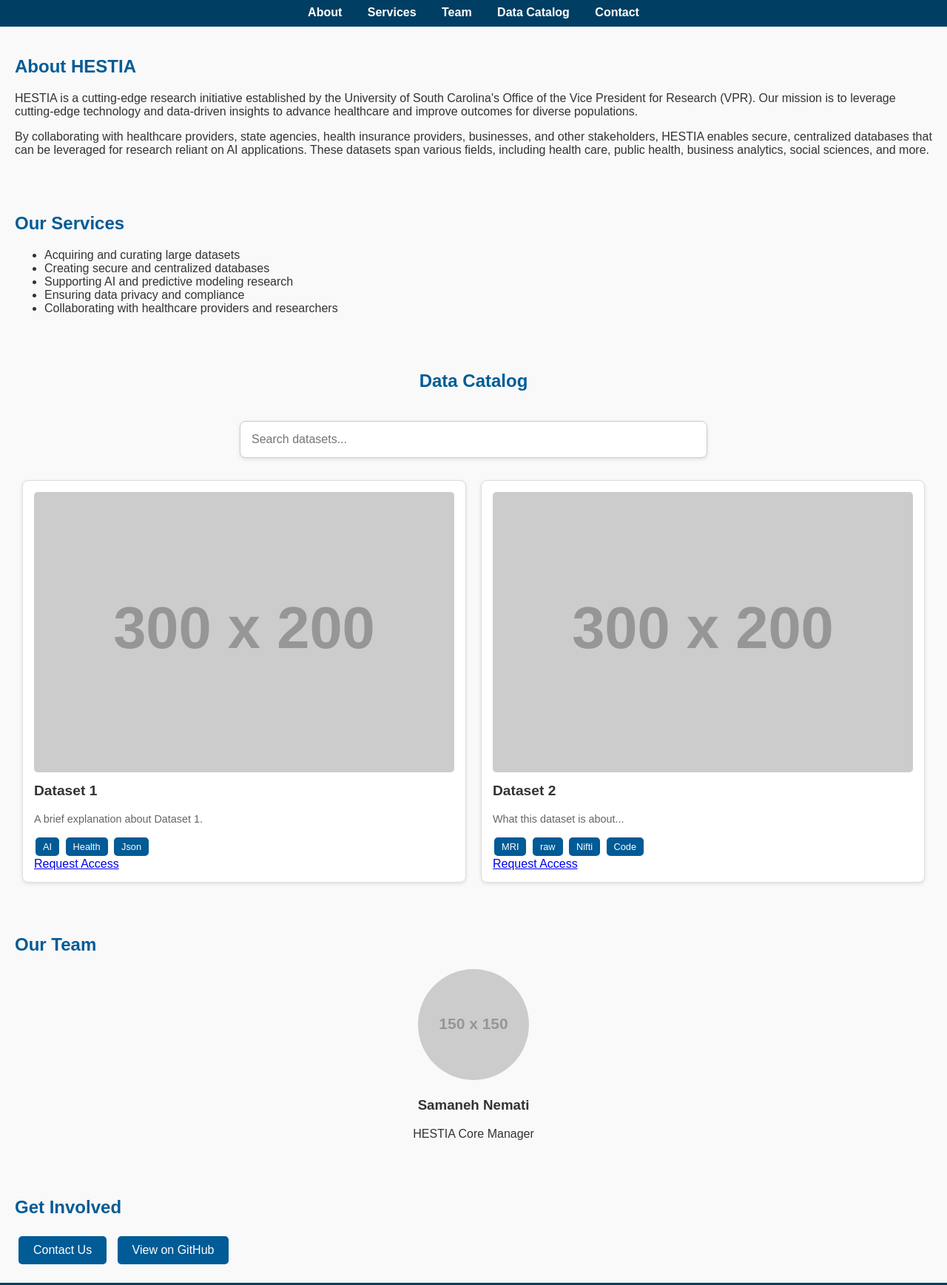
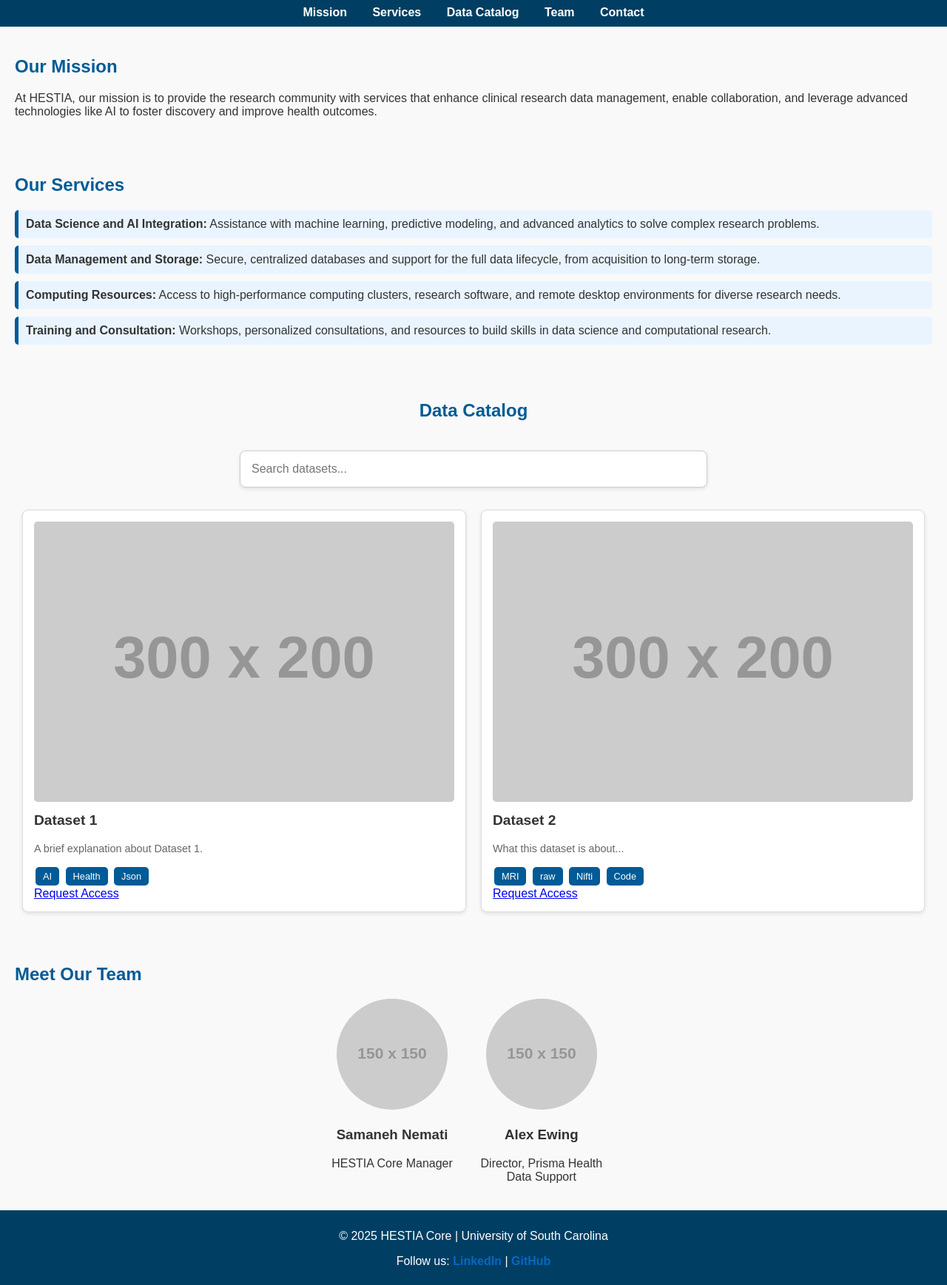
Before and after one commit to samanemati89/HESTIA-Core, a plain HTML site: page index.html in a window 1280 px wide. Shown: the part 460-2197 px from the top of the page at 74% size. Drawn offline with Linux system fonts and the light colour scheme; placeholder pictures from the web are drawn by us.

Commit message:
Update index.html

```diff
--- a/index.html
+++ b/index.html
@@ -49,27 +49,6 @@
             text-align: center;
             padding: 10px;
         }
-        .team {
-            display: flex;
-            gap: 20px;
-            flex-wrap: wrap;
-            justify-content: center;
-        }
-        .team div {
-            text-align: center;
-            max-width: 200px;
-        }
-        .team img {
-            border-radius: 50%;
-            width: 150px;
-            height: 150px;
-        }
-        blockquote {
-            background-color: #e9ecef;
-            border-left: 5px solid #005b96;
-            padding: 10px 20px;
-            margin: 10px 0;
-        }
         .cta a {
             padding: 10px 20px;
             background-color: #005b96;
@@ -81,6 +60,32 @@
         }
         .cta a:hover {
             background-color: #003f63;
+        }
+        .services ul {
+            list-style-type: none;
+            padding: 0;
+        }
+        .services ul li {
+            background: #e9f4ff;
+            border-left: 5px solid #005b96;
+            padding: 10px;
+            margin-bottom: 10px;
+            border-radius: 5px;
+        }
+        .team {
+            display: flex;
+            flex-wrap: wrap;
+            gap: 20px;
+            justify-content: center;
+        }
+        .team div {
+            text-align: center;
+            max-width: 200px;
+        }
+        .team img {
+            border-radius: 50%;
+            width: 150px;
+            height: 150px;
         }
         #data-catalog {
             padding: 20px;
@@ -150,25 +155,25 @@
         <p>Health Evaluation Systems and Technological Informatics Archive</p>
     </header>
     <nav>
-        <a href="#about">About</a>
+        <a href="#mission">Mission</a>
         <a href="#services">Services</a>
+        <a href="#data-catalog">Data Catalog</a>
         <a href="#team">Team</a>
-        <a href="#data-catalog">Data Catalog</a>
         <a href="#contact">Contact</a>
     </nav>
-    <section id="about">
-        <h2>About HESTIA</h2>
-        <p>HESTIA is a cutting-edge research initiative established by the University of South Carolina's Office of the Vice President for Research (VPR). Our mission is to leverage cutting-edge technology and data-driven insights to advance healthcare and improve outcomes for diverse populations.</p>
-        <p>By collaborating with healthcare providers, state agencies, health insurance providers, businesses, and other stakeholders, HESTIA enables secure, centralized databases that can be leveraged for research reliant on AI applications. These datasets span various fields, including health care, public health, business analytics, social sciences, and more.</p>
+    <section id="mission">
+        <h2>Our Mission</h2>
+        <p>
+            At HESTIA, our mission is to provide the research community with services that enhance clinical research data management, enable collaboration, and leverage advanced technologies like AI to foster discovery and improve health outcomes.
+        </p>
     </section>
-    <section id="services">
+    <section id="services" class="services">
         <h2>Our Services</h2>
         <ul>
-            <li>Acquiring and curating large datasets</li>
-            <li>Creating secure and centralized databases</li>
-            <li>Supporting AI and predictive modeling research</li>
-            <li>Ensuring data privacy and compliance</li>
-            <li>Collaborating with healthcare providers and researchers</li>
+            <li><strong>Data Science and AI Integration:</strong> Assistance with machine learning, predictive modeling, and advanced analytics to solve complex research problems.</li>
+            <li><strong>Data Management and Storage:</strong> Secure, centralized databases and support for the full data lifecycle, from acquisition to long-term storage.</li>
+            <li><strong>Computing Resources:</strong> Access to high-performance computing clusters, research software, and remote desktop environments for diverse research needs.</li>
+            <li><strong>Training and Consultation:</strong> Workshops, personalized consultations, and resources to build skills in data science and computational research.</li>
         </ul>
     </section>
     <section id="data-catalog">
@@ -196,33 +201,30 @@
                     <span>Nifti</span>
                     <span>Code</span>
                 </div>
-              <a href="request-form.html?dataset=Dataset%201" class="cta">Request Access</a>
+                <a href="request-form.html?dataset=Dataset%202" class="cta">Request Access</a>
             </div>
         </div>
     </section>
-
     <section id="team">
-        <h2>Our Team</h2>
+        <h2>Meet Our Team</h2>
         <div class="team">
             <div>
                 <img src="https://via.placeholder.com/150" alt="Samaneh Nemati">
                 <h3>Samaneh Nemati</h3>
                 <p>HESTIA Core Manager</p>
             </div>
+            <div>
+                <img src="https://via.placeholder.com/150" alt="Alex Ewing">
+                <h3>Alex Ewing</h3>
+                <p>Director, Prisma Health Data Support</p>
+            </div>
         </div>
     </section>
-
-    <section class="cta">
-        <h2>Get Involved</h2>
-        <a href="mailto:snemati@mailbox.sc.edu">Contact Us</a>
-        <a href="https://github.com/samanemati89/HESTIA-Core" target="_blank">View on GitHub</a>
-    </section>
-
     <footer>
         <p>© 2025 HESTIA Core | University of South Carolina</p>
         <p>
             Follow us:
-            <a href="https://www.linkedin.com/in/samaneh-nemati/" target="_blank" style="color: #0a66c2; font-weight: bold; text-decoration: none;">LinkedIn</a>|
+            <a href="https://www.linkedin.com/in/samaneh-nemati/" target="_blank" style="color: #0a66c2; font-weight: bold; text-decoration: none;">LinkedIn</a> |
             <a href="https://github.com/samanemati89/HESTIA-Core" target="_blank" style="color: #0a66c2; font-weight: bold; text-decoration: none;">GitHub</a>
         </p>
     </footer>
```
Lines whose indentation alone changed are shown as unchanged.
